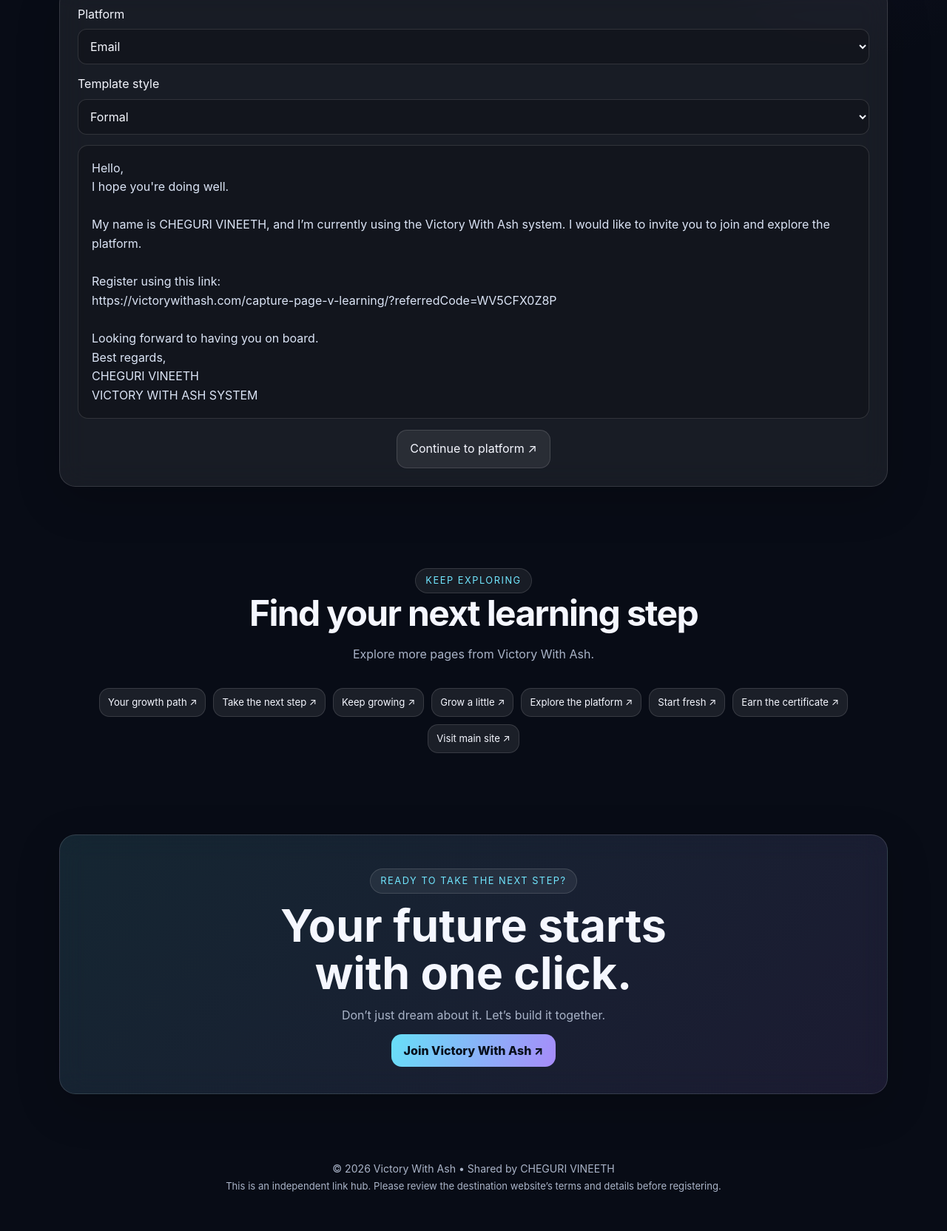
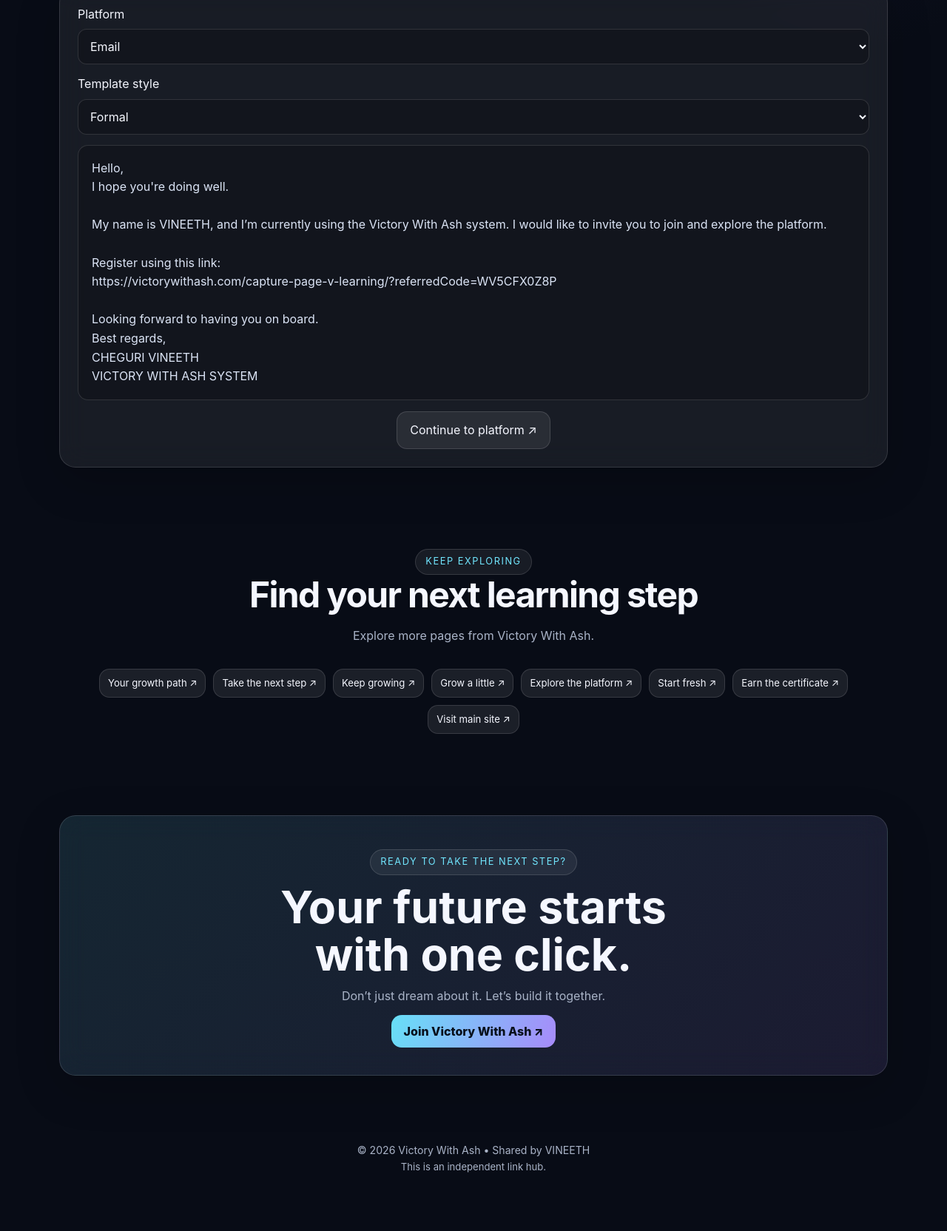
Before and after one commit to openfreebusiness/vwa, a plain HTML site: page index.html in a window 1280 px wide. Shown: the part 2242-3906 px from the top of the page at 74% size. After the commit the page ends 3881 px from the top, so only its background shows below. Drawn offline with Linux system fonts and the light colour scheme.

Commit message:
Update index.html

```diff
--- a/index.html
+++ b/index.html
@@ -68,12 +68,12 @@
 </div></section>
 <section class="section wrap"><div class="glass cta"><span class="eyebrow">Ready to take the next step?</span><h2>Your future starts<br>with one click.</h2><p>Don’t just dream about it. Let’s build it together.</p><a class="btn primary" href="https://victorywithash.com/signup/?referredCode=WV5CFX0Z8P" target="_blank" rel="noopener">Join Victory With Ash ↗</a></div></section>
 </main>
-<footer class="foot wrap">© <span id="year"></span> Victory With Ash • Shared by CHEGURI VINEETH<br><span class="notice">This is an independent link hub. Please review the destination website’s terms and details before registering.</span></footer>
+<footer class="foot wrap">© <span id="year"></span> Victory With Ash • Shared by VINEETH<br><span class="notice">This is an independent link hub.</span></footer>
 <script>
 const base='https://victorywithash.com/';
 function urlFor(slug){return base+(slug?slug+'/':'')+'?referredCode=WV5CFX0Z8P'}
 function inviteUrl(){return urlFor('capture-page-v-learning')}
-const formal=`Hello,\nI hope you're doing well.\n\nMy name is CHEGURI VINEETH, and I’m currently using the Victory With Ash system. I would like to invite you to join and explore the platform.\n\nRegister using this link:\n${inviteUrl()}\n\nLooking forward to having you on board.\nBest regards,\nCHEGURI VINEETH\nVICTORY WITH ASH SYSTEM`;
+const formal=`Hello,\nI hope you're doing well.\n\nMy name is VINEETH, and I’m currently using the Victory With Ash system. I would like to invite you to join and explore the platform.\n\nRegister using this link:\n${inviteUrl()}\n\nLooking forward to having you on board.\nBest regards,\nCHEGURI VINEETH\nVICTORY WITH ASH SYSTEM`;
 const friendly=`Hi!\nI’m exploring Victory With Ash and thought you might like to check it out too. It’s a learning platform to help you keep growing, one step at a time.\n\nJoin here:\n${inviteUrl()}\n\nWould love to hear what you think!\n— Vineeth`;
 const informal=`Hey! 👋\nI found a learning platform called Victory With Ash and wanted to share it with you. Have a look and see if it’s useful for your goals.\n\nJoin here: ${inviteUrl()}\n\n— Vineeth`;
 function updateTemplate(){let p=document.getElementById('platform').value,t=document.getElementById('tone').value;let text=t==='Formal'?formal:t==='Friendly'?friendly:informal;document.getElementById('template').innerText=text}
```
